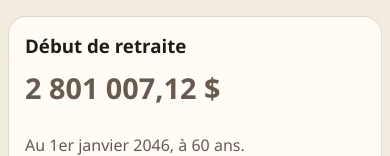
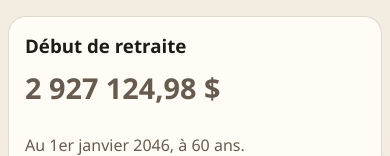
Before and after one commit to jfgroulx2-ui/Planification_financiere, a React (Vite) app: page / in a window 390 px wide. Shown: the part 1412-1568 px from the top of the page. Built offline with nearby package versions, Linux system fonts and the light colour scheme.

Commit message:
Ajoute bonus, dividendes, quote-part immobilière et objectif de décaissement

```diff
--- a/src/engine/projections/accumulation.ts
+++ b/src/engine/projections/accumulation.ts
@@ -1,26 +1,33 @@
-import type { ProfilUtilisateurMinimal } from "../types";
 import {
   calculerTableauAmortissementHypothecaireCanadien,
+  type EntreeHypotheque,
 } from "../mortgage/canadian-amortization";
 import { calculerImpotFederal2025 } from "../tax/federal";
 import { calculerCotisationsSociales2025 } from "../tax/payroll";
+import { calculerImpotQuebec2025 } from "../tax/quebec";
 import { arrondir2 } from "../tax/shared";
-import { calculerImpotQuebec2025 } from "../tax/quebec";
+import type { ProfilUtilisateurMinimal } from "../types";
 
 export interface EntreeAccumulation {
   profil: ProfilUtilisateurMinimal;
   anneeCourante: number;
   revenuEmploiActuel: number;
+  bonusAnnuelActuel?: number;
   autresRevenusImposables?: number;
+  dividendesTrimestrielsActuels?: number;
   depensesAnnuellesActuelles?: number;
   cotisationReerAnnuelle?: number;
   cotisationCeliAnnuelle?: number;
   cotisationNonEnregistreeAnnuelle?: number;
+  indexerCotisationReerAvecSalaire?: boolean;
   soldeReerInitial?: number;
   soldeCeliInitial?: number;
   soldeNonEnregistreInitial?: number;
   valeurImmobiliereInitiale?: number;
+  partUtilisateurImmobilier?: number;
   soldeHypothecaireInitial?: number;
+  coutAcquisitionImmobilier?: number;
+  anneeAchatImmobilier?: number;
   tauxHypothecaire?: number;
   amortissementHypothecaireAnnees?: number;
   versementsHypothecairesParAn?: number;
@@ -35,8 +42,11 @@ export interface EntreeAccumulation {
 export interface PointAccumulation {
   annee: number;
   age: number;
+  salaireBase: number;
+  bonusAnnuel: number;
   revenuEmploi: number;
   autresRevenusImposables: number;
+  dividendesAnnuels: number;
   cotisationsSociales: number;
   impotFederal: number;
   impotQuebec: number;
@@ -68,11 +78,24 @@ export interface ResultatAccumulation {
   soldeHypothecaireRetraite: number;
   valeurNetteImmobiliereRetraite: number;
   valeurNetteTotaleRetraite: number;
+  depensesProjeteesRetraite: number;
+  serviceHypothecaireRetraiteEstime: number;
+  objectifDecaissementSuggereRetraite: number;
   points: PointAccumulation[];
 }
 
-function determinerEntreeHypothecaire(entree: EntreeAccumulation) {
-  const capitalInitial = Math.max(0, entree.soldeHypothecaireInitial ?? 0);
+function bornerProportion(valeur: number | undefined, defaut = 1): number {
+  return Math.min(1, Math.max(0, valeur ?? defaut));
+}
+
+function determinerEntreeHypothecaire(
+  entree: EntreeAccumulation,
+): EntreeHypotheque | null {
+  const partUtilisateurImmobilier = bornerProportion(
+    entree.partUtilisateurImmobilier,
+  );
+  const capitalInitial =
+    Math.max(0, entree.soldeHypothecaireInitial ?? 0) * partUtilisateurImmobilier;
   const tauxNominalAnnuel = Math.max(0, entree.tauxHypothecaire ?? 0);
   const anneesAmortissement = Math.max(
     0,
@@ -80,7 +103,7 @@ function determinerEntreeHypothecaire(entree: EntreeAccumulation) {
   );
   const versementsParAn = Math.max(1, entree.versementsHypothecairesParAn ?? 12);
 
-  if (capitalInitial <= 0 || anneesAmortissement <= 0) {
+  if (capitalInitial <= 0 || anneesAmortissement <= 0 || tauxNominalAnnuel < 0) {
     return null;
   }
 
@@ -94,11 +117,24 @@ function determinerEntreeHypothecaire(entree: EntreeAccumulation) {
 
 /**
  * Projection annuelle d'accumulation jusqu'au début de la retraite.
+ *
+ * Hypothèses de travail de cette version :
+ * - les tables fiscales 2025 sont réutilisées comme base de projection ;
+ * - les cotisations sont versées en fin d'année ;
+ * - la croissance des comptes s'applique sur le solde de début d'année ;
+ * - le bonus suit la même croissance que le salaire ;
+ * - les dividendes trimestriels sont convertis en revenu annuel imposable ;
+ * - la part immobilière appliquée représente la quote-part de l'utilisateur
+ *   à la fois dans la valeur de la maison et dans l'hypothèque ;
+ * - la retraite débute le 1er janvier de l'année suivant la dernière année simulée.
  */
 export function projeterAccumulationJusquaRetraite(
   entree: EntreeAccumulation,
 ): ResultatAccumulation {
   const { profil } = entree;
+  const partUtilisateurImmobilier = bornerProportion(
+    entree.partUtilisateurImmobilier,
+  );
   const entreeHypothecaire = determinerEntreeHypothecaire(entree);
 
   if (profil.ageRetraite <= profil.ageActuel) {
@@ -106,29 +142,38 @@ export function projeterAccumulationJusquaRetraite(
   }
 
   const nombreAnneesProjection = profil.ageRetraite - profil.ageActuel;
-  const autresRevenusImposables = Math.max(0, entree.autresRevenusImposables ?? 0);
-  const cotisationReer = Math.max(0, entree.cotisationReerAnnuelle ?? 0);
+  const autresRevenusImposablesBase = Math.max(
+    0,
+    entree.autresRevenusImposables ?? 0,
+  );
+  const dividendesAnnuels = Math.max(0, entree.dividendesTrimestrielsActuels ?? 0) * 4;
   const cotisationCeli = Math.max(0, entree.cotisationCeliAnnuelle ?? 0);
   const cotisationNonEnregistree = Math.max(
     0,
     entree.cotisationNonEnregistreeAnnuelle ?? 0,
   );
-  const epargneTotale = cotisationReer + cotisationCeli + cotisationNonEnregistree;
+  const indexerCotisationReerAvecSalaire =
+    entree.indexerCotisationReerAvecSalaire ?? true;
   const lignesHypotheque = entreeHypothecaire
     ? calculerTableauAmortissementHypothecaireCanadien(entreeHypothecaire)
     : [];
   const versementsParAn = Math.max(1, entree.versementsHypothecairesParAn ?? 12);
   const points: PointAccumulation[] = [];
-  let revenuEmploi = Math.max(0, entree.revenuEmploiActuel);
+  let salaireBase = Math.max(0, entree.revenuEmploiActuel);
+  let bonusAnnuel = Math.max(0, entree.bonusAnnuelActuel ?? 0);
+  let cotisationReer = Math.max(0, entree.cotisationReerAnnuelle ?? 0);
   let depensesAnnuelles = Math.max(0, entree.depensesAnnuellesActuelles ?? 0);
   let soldeReer = Math.max(0, entree.soldeReerInitial ?? 0);
   let soldeCeli = Math.max(0, entree.soldeCeliInitial ?? 0);
   let soldeNonEnregistre = Math.max(0, entree.soldeNonEnregistreInitial ?? 0);
-  let valeurImmobiliere = Math.max(0, entree.valeurImmobiliereInitiale ?? 0);
+  let valeurImmobiliere =
+    Math.max(0, entree.valeurImmobiliereInitiale ?? 0) * partUtilisateurImmobilier;
 
   for (let index = 0; index < nombreAnneesProjection; index += 1) {
     const annee = entree.anneeCourante + index;
     const age = profil.ageActuel + index;
+    const revenuEmploi = salaireBase + bonusAnnuel;
+    const autresRevenusImposables = autresRevenusImposablesBase + dividendesAnnuels;
     const cotisations = calculerCotisationsSociales2025({
       revenuTravail: revenuEmploi,
     });
@@ -145,7 +190,12 @@ export function projeterAccumulationJusquaRetraite(
     });
     const impotTotal = impotFederal.impotNet + impotQuebec.impotNet;
     const revenuNetApresImpot =
-      revenuEmploi + autresRevenusImposables - impotTotal - cotisations.totalPersonnel;
+      revenuEmploi +
+      autresRevenusImposables -
+      impotTotal -
+      cotisations.totalPersonnel;
+    const epargneTotale =
+      cotisationReer + cotisationCeli + cotisationNonEnregistree;
     const debutPeriodeVersement = index * versementsParAn;
     const finPeriodeVersementExclusive = (index + 1) * versementsParAn;
     const lignesAnnuellesHypotheque = lignesHypotheque.slice(
@@ -163,7 +213,8 @@ export function projeterAccumulationJusquaRetraite(
         : 0;
     const croissanceReer = soldeReer * entree.rendementReer;
     const croissanceCeli = soldeCeli * entree.rendementCeli;
-    const croissanceNonEnregistre = soldeNonEnregistre * entree.rendementNonEnregistre;
+    const croissanceNonEnregistre =
+      soldeNonEnregistre * entree.rendementNonEnregistre;
 
     soldeReer = soldeReer + croissanceReer + cotisationReer;
     soldeCeli = soldeCeli + croissanceCeli + cotisationCeli;
@@ -172,7 +223,10 @@ export function projeterAccumulationJusquaRetraite(
     valeurImmobiliere = valeurImmobiliere * (1 + entree.croissanceImmobiliere);
 
     const margeBudgetaire =
-      revenuNetApresImpot - depensesAnnuelles - serviceHypothecaireAnnuel - epargneTotale;
+      revenuNetApresImpot -
+      depensesAnnuelles -
+      serviceHypothecaireAnnuel -
+      epargneTotale;
     const valeurNetteImmobiliereFin = valeurImmobiliere - soldeHypothecaireFin;
     const valeurNetteTotaleFin =
       soldeReer + soldeCeli + soldeNonEnregistre + valeurNetteImmobiliereFin;
@@ -180,8 +234,11 @@ export function projeterAccumulationJusquaRetraite(
     points.push({
       annee,
       age,
+      salaireBase: arrondir2(salaireBase),
+      bonusAnnuel: arrondir2(bonusAnnuel),
       revenuEmploi: arrondir2(revenuEmploi),
-      autresRevenusImposables: arrondir2(autresRevenusImposables),
+      autresRevenusImposables: arrondir2(autresRevenusImposablesBase),
+      dividendesAnnuels: arrondir2(dividendesAnnuels),
       cotisationsSociales: cotisations.totalPersonnel,
       impotFederal: impotFederal.impotNet,
       impotQuebec: impotQuebec.impotNet,
@@ -203,11 +260,30 @@ export function projeterAccumulationJusquaRetraite(
       valeurNetteTotaleFin: arrondir2(valeurNetteTotaleFin),
     });
 
-    revenuEmploi *= 1 + entree.croissanceSalaire;
+    salaireBase *= 1 + entree.croissanceSalaire;
+    bonusAnnuel *= 1 + entree.croissanceSalaire;
     depensesAnnuelles *= 1 + entree.inflation;
+
+    if (indexerCotisationReerAvecSalaire) {
+      cotisationReer *= 1 + entree.croissanceSalaire;
+    }
   }
 
   const dernierPoint = points[points.length - 1];
+  const debutRetraiteVersement = nombreAnneesProjection * versementsParAn;
+  const finRetraiteVersementExclusive =
+    (nombreAnneesProjection + 1) * versementsParAn;
+  const lignesRetraiteHypotheque = lignesHypotheque.slice(
+    debutRetraiteVersement,
+    finRetraiteVersementExclusive,
+  );
+  const serviceHypothecaireRetraiteEstime = arrondir2(
+    lignesRetraiteHypotheque.reduce((total, ligne) => total + ligne.paiement, 0),
+  );
+  const depensesProjeteesRetraite = arrondir2(depensesAnnuelles);
+  const objectifDecaissementSuggereRetraite = arrondir2(
+    depensesProjeteesRetraite + serviceHypothecaireRetraiteEstime,
+  );
 
   return {
     anneeRetraite: entree.anneeCourante + nombreAnneesProjection,
@@ -217,8 +293,12 @@ export function projeterAccumulationJusquaRetraite(
     capitalNonEnregistreRetraite: dernierPoint?.soldeNonEnregistreFin ?? 0,
     valeurImmobiliereRetraite: dernierPoint?.valeurImmobiliereFin ?? 0,
     soldeHypothecaireRetraite: dernierPoint?.soldeHypothecaireFin ?? 0,
-    valeurNetteImmobiliereRetraite: dernierPoint?.valeurNetteImmobiliereFin ?? 0,
+    valeurNetteImmobiliereRetraite:
+      dernierPoint?.valeurNetteImmobiliereFin ?? 0,
     valeurNetteTotaleRetraite: dernierPoint?.valeurNetteTotaleFin ?? 0,
+    depensesProjeteesRetraite,
+    serviceHypothecaireRetraiteEstime,
+    objectifDecaissementSuggereRetraite,
     points,
   };
 }
```
